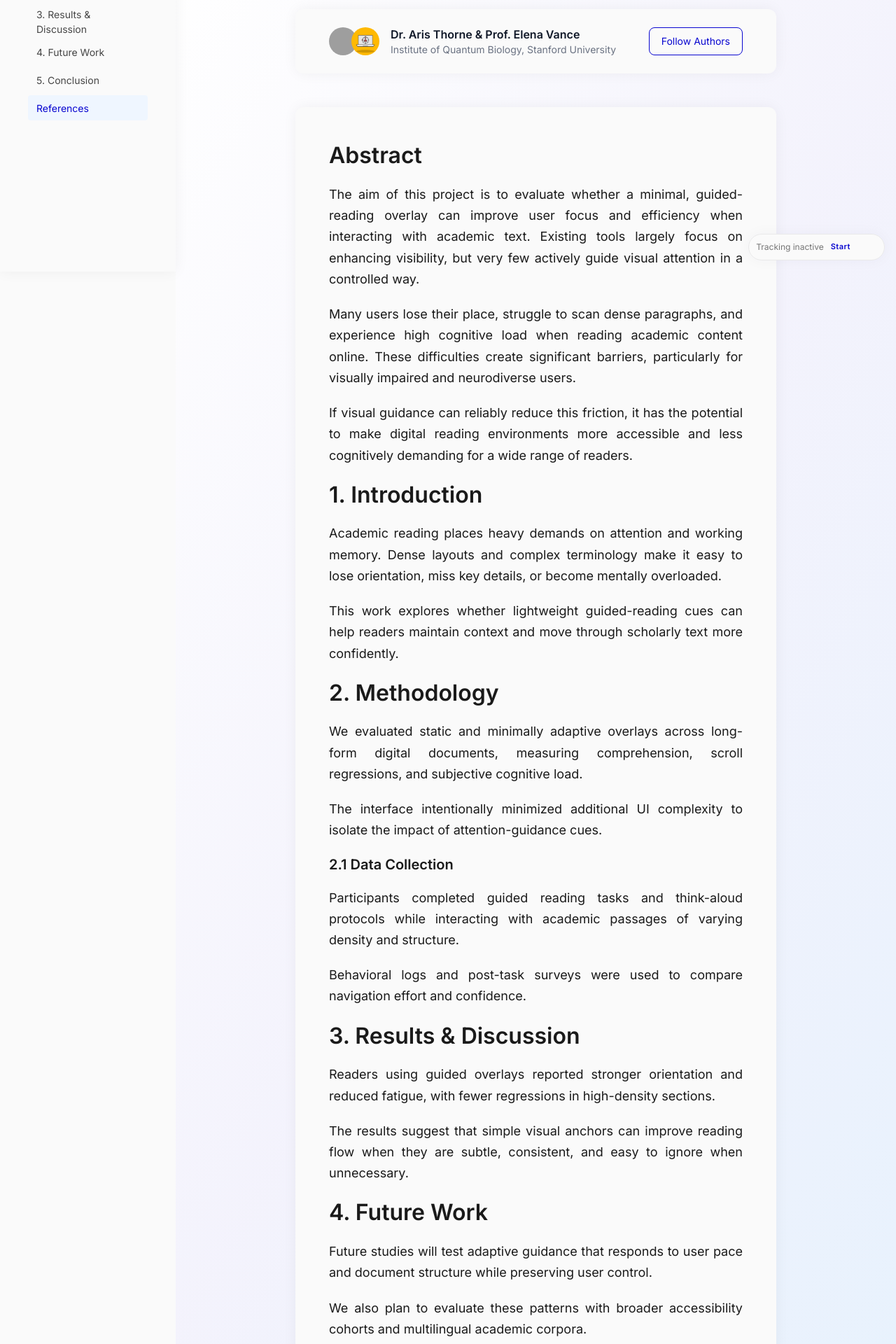
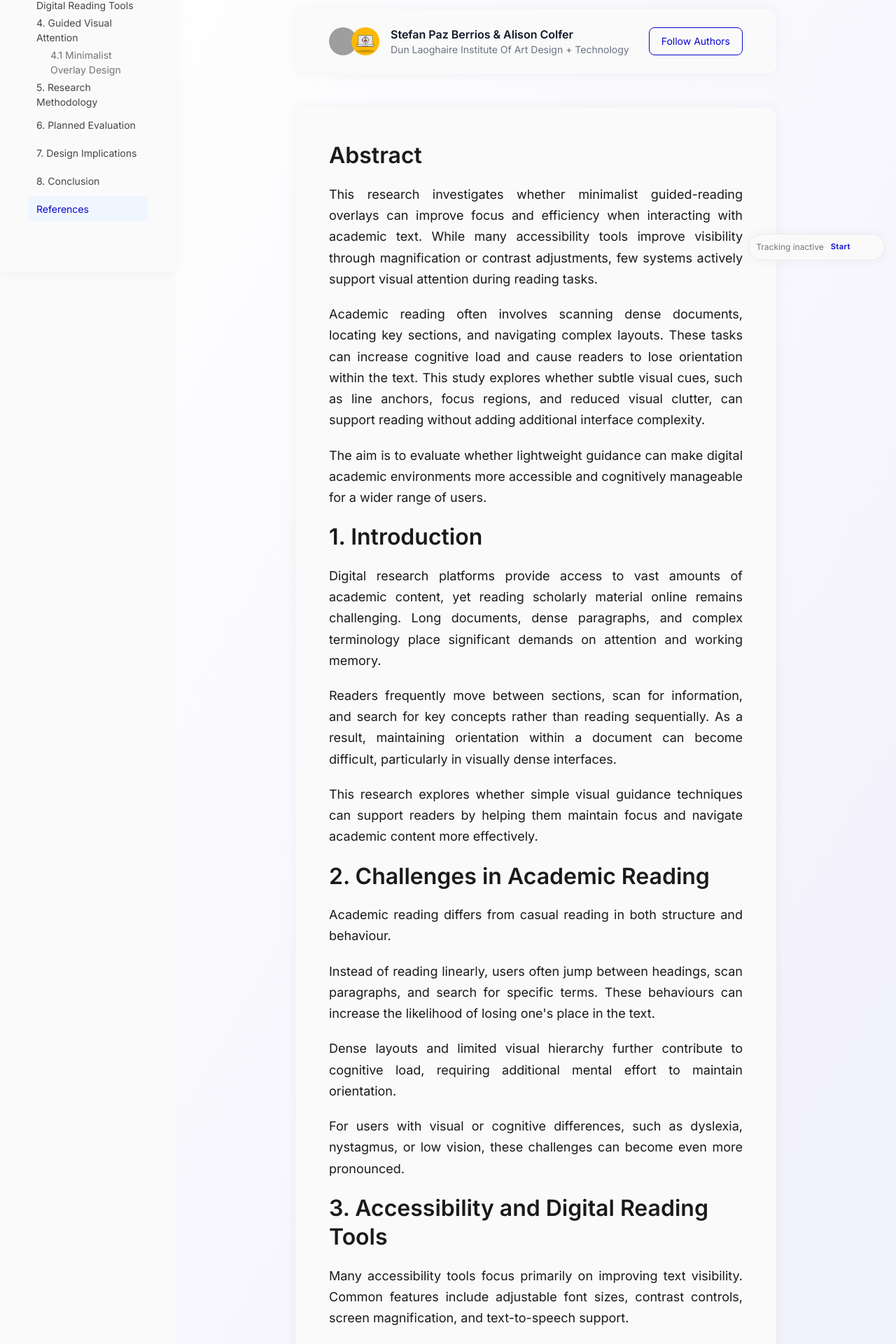
Before and after one commit to eoanodea/anchor, a Next.js app: page /library/minimalist-overlays in a window 1280 px wide. Shown: the part 412-2332 px from the top of the page at 70% size. Built offline with nearby package versions, Linux system fonts and the light colour scheme; grey boxes are pictures that could not be loaded; some icons are missing.

Commit message:
Updated publication content

```diff
--- a/src/data/publications.ts
+++ b/src/data/publications.ts
@@ -28,17 +28,17 @@ export const publications: readonly Publication[] = [
     description:
       "Explores how subtle visual overlays and line anchors can reduce cognitive load and improve focus when reading dense academic content.",
     image: "/images/library/girl.png",
-    authorNames: "Dr. Aris Thorne & Prof. Elena Vance",
-    authorInstitution: "Institute of Quantum Biology, Stanford University",
+    authorNames: "Stefan Paz Berrios & Alison Colfer",
+    authorInstitution: "Dun Laoghaire Institute Of Art Design + Technology",
     sections: [
       {
         id: "abstract",
         title: "Abstract",
         level: 1,
         paragraphs: [
-          "The aim of this project is to evaluate whether a minimal, guided-reading overlay can improve user focus and efficiency when interacting with academic text. Existing tools largely focus on enhancing visibility, but very few actively guide visual attention in a controlled way.",
-          "Many users lose their place, struggle to scan dense paragraphs, and experience high cognitive load when reading academic content online. These difficulties create significant barriers, particularly for visually impaired and neurodiverse users.",
-          "If visual guidance can reliably reduce this friction, it has the potential to make digital reading environments more accessible and less cognitively demanding for a wide range of readers."
+          "This research investigates whether minimalist guided-reading overlays can improve focus and efficiency when interacting with academic text. While many accessibility tools improve visibility through magnification or contrast adjustments, few systems actively support visual attention during reading tasks.",
+          "Academic reading often involves scanning dense documents, locating key sections, and navigating complex layouts. These tasks can increase cognitive load and cause readers to lose orientation within the text. This study explores whether subtle visual cues, such as line anchors, focus regions, and reduced visual clutter, can support reading without adding additional interface complexity.",
+          "The aim is to evaluate whether lightweight guidance can make digital academic environments more accessible and cognitively manageable for a wider range of users."
         ]
       },
       {
@@ -46,53 +46,90 @@ export const publications: readonly Publication[] = [
         title: "1. Introduction",
         level: 1,
         paragraphs: [
-          "Academic reading places heavy demands on attention and working memory. Dense layouts and complex terminology make it easy to lose orientation, miss key details, or become mentally overloaded.",
-          "This work explores whether lightweight guided-reading cues can help readers maintain context and move through scholarly text more confidently."
+          "Digital research platforms provide access to vast amounts of academic content, yet reading scholarly material online remains challenging. Long documents, dense paragraphs, and complex terminology place significant demands on attention and working memory.",
+          "Readers frequently move between sections, scan for information, and search for key concepts rather than reading sequentially. As a result, maintaining orientation within a document can become difficult, particularly in visually dense interfaces.",
+          "This research explores whether simple visual guidance techniques can support readers by helping them maintain focus and navigate academic content more effectively."
         ]
       },
       {
-        id: "methodology",
-        title: "2. Methodology",
+        id: "challenges-reading",
+        title: "2. Challenges in Academic Reading",
         level: 1,
         paragraphs: [
-          "We evaluated static and minimally adaptive overlays across long-form digital documents, measuring comprehension, scroll regressions, and subjective cognitive load.",
-          "The interface intentionally minimized additional UI complexity to isolate the impact of attention-guidance cues."
+          "Academic reading differs from casual reading in both structure and behaviour.",
+          "Instead of reading linearly, users often jump between headings, scan paragraphs, and search for specific terms. These behaviours can increase the likelihood of losing one's place in the text.",
+          "Dense layouts and limited visual hierarchy further contribute to cognitive load, requiring additional mental effort to maintain orientation.",
+          "For users with visual or cognitive differences, such as dyslexia, nystagmus, or low vision, these challenges can become even more pronounced."
         ]
       },
       {
-        id: "data-collection",
-        title: "2.1 Data Collection",
-        level: 2,
+        id: "accessibility-digital-reading-tools",
+        title: "3. Accessibility and Digital Reading Tools",
+        level: 1,
         paragraphs: [
-          "Participants completed guided reading tasks and think-aloud protocols while interacting with academic passages of varying density and structure.",
-          "Behavioral logs and post-task surveys were used to compare navigation effort and confidence."
+          "Many accessibility tools focus primarily on improving text visibility. Common features include adjustable font sizes, contrast controls, screen magnification, and text-to-speech support.",
+          "While these features improve readability, they do not necessarily address the cognitive challenges associated with navigating complex academic documents.",
+          "Accessibility frameworks such as WCAG and Universal Design for Learning emphasise reducing cognitive load and simplifying interfaces. However, many digital reading environments still lack features designed to actively support attention and orientation."
         ]
       },
       {
-        id: "results-discussion",
-        title: "3. Results & Discussion",
+        id: "guided-visual-attention",
+        title: "4. Guided Visual Attention",
         level: 1,
         paragraphs: [
-          "Readers using guided overlays reported stronger orientation and reduced fatigue, with fewer regressions in high-density sections.",
-          "The results suggest that simple visual anchors can improve reading flow when they are subtle, consistent, and easy to ignore when unnecessary."
+          "Research in human-computer interaction suggests that subtle visual cues can effectively guide user attention. Techniques such as highlighting, spatial anchors, and focus regions have been used to reduce cognitive workload in visually complex environments.",
+          "Studies indicate that simple and static visual cues are often more effective than animated or highly dynamic elements. Minimalist guidance techniques may therefore be well suited to reading interfaces where clarity and focus are essential."
         ]
       },
       {
-        id: "future-work",
-        title: "4. Future Work",
-        level: 1,
+        id: "minimalist-overlay-design",
+        title: "4.1 Minimalist Overlay Design",
+        level: 2,
         paragraphs: [
-          "Future studies will test adaptive guidance that responds to user pace and document structure while preserving user control.",
-          "We also plan to evaluate these patterns with broader accessibility cohorts and multilingual academic corpora."
+          "This research proposes a set of lightweight visual overlays designed to support reading orientation. These cues include line highlighting, focus modes that reduce surrounding visual noise, and subtle anchors that help readers maintain their position in the text.",
+          "The design intentionally prioritises simplicity. Instead of introducing additional interface elements, the overlays act as subtle supports layered over existing content. The goal is to guide attention without overwhelming the reader or disrupting the natural reading experience."
         ]
       },
       {
-        id: "conclusion",
-        title: "5. Conclusion",
+        id: "research-methodology",
+        title: "5. Research Methodology",
         level: 1,
         paragraphs: [
-          "Guided-reading overlays show promise as lightweight assistive support for academic reading. They can reduce cognitive friction without introducing major interface overhead.",
-          "This positions attention guidance as a practical complement to existing readability and accessibility tooling."
+          "To evaluate the effectiveness of guided-reading overlays, this research proposes a comparison between a baseline academic reading interface and a version enhanced with minimalist visual guidance cues.",
+          "Participants will complete short reading and information-location tasks designed to reflect common academic behaviours such as scanning sections, identifying key concepts, and navigating between headings.",
+          "The study will measure task efficiency, user orientation within the text, and perceived cognitive effort during reading."
+        ]
+      },
+      {
+        id: "planned-evaluation",
+        title: "6. Planned Evaluation",
+        level: 1,
+        paragraphs: [
+          "The prototype developed for this research is designed to test whether subtle visual guidance can support reading without introducing additional visual complexity.",
+          "Participants will interact with academic content under two conditions: a standard digital reading interface and a version enhanced with guided-reading overlays.",
+          "The comparison will allow the study to explore whether these cues improve users' ability to maintain focus and navigate dense text.",
+          "User feedback will also be collected to understand how readers perceive the usability and helpfulness of these visual supports."
+        ]
+      },
+      {
+        id: "design-implications",
+        title: "7. Design Implications",
+        level: 1,
+        paragraphs: [
+          "The goal of this research is not only to evaluate the effectiveness of guided-reading overlays but also to explore broader design implications for accessible digital reading environments.",
+          "If minimalist visual cues prove beneficial, they could inform the development of future academic platforms that support attention and orientation without introducing additional interface complexity.",
+          "This approach aligns with accessibility principles that prioritise reducing cognitive load while maintaining clarity and usability."
+        ]
+      },
+
+      {
+        id: "conclusion",
+        title: "8. Conclusion",
+        level: 1,
+        paragraphs: [
+          "Academic reading places substantial demands on attention and cognitive processing, particularly when users interact with long and visually dense documents online.",
+          "While existing accessibility tools focus primarily on visibility adjustments, relatively little work has explored how visual guidance might support sustained attention during reading.",
+          "This research proposes a minimalist guided-reading approach that aims to support orientation and reduce cognitive friction in academic reading environments. The upcoming evaluation of this prototype will help determine whether such cues can meaningfully improve the digital reading experience."
         ]
       },
       {
```
